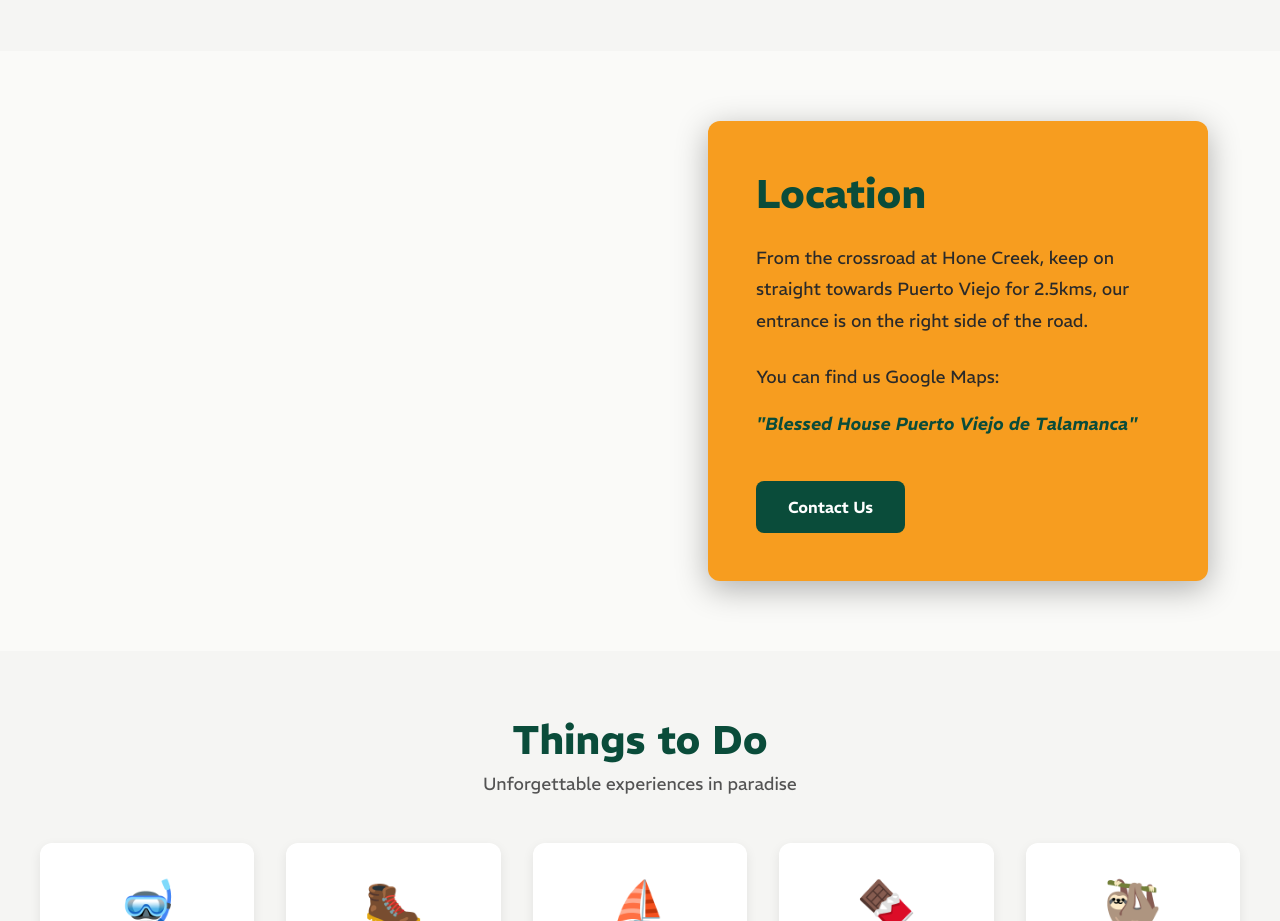
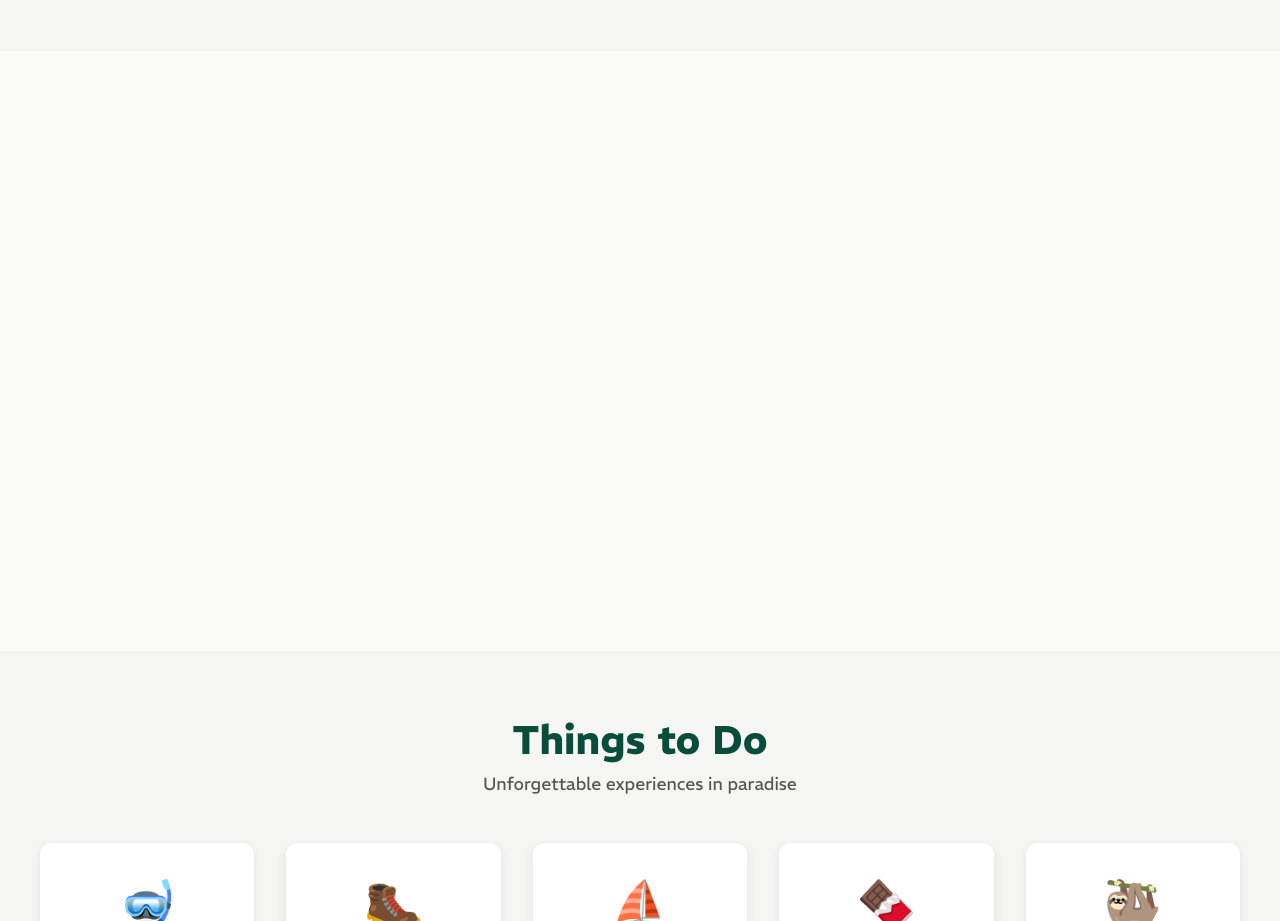
Before and after one commit to keno10cr/bh25, a Next.js app: page / in a window 1280 px wide. Shown: the part 3200-4121 px from the top of the page. Built offline with nearby package versions, Linux system fonts and the light colour scheme.

Commit message:
locations gsap from right

```diff
--- a/src/components/location-section.js
+++ b/src/components/location-section.js
@@ -8,10 +8,12 @@ export default function LocationSection() {
   const imageRef = useRef(null);
   const sectionRef = useRef(null);
   const textRef = useRef(null);
+  const textContentRef = useRef(null);
   const intervalRef = useRef(null);
   const observerRef = useRef(null);
   const hasAnimatedRef = useRef(false);
   const [imageOffset, setImageOffset] = useState(0);
+  const [contentOffset, setContentOffset] = useState(0);
   const [visibleChars, setVisibleChars] = useState(0);
 
   const fullText = '"Blessed House Puerto Viejo de Talamanca"';
@@ -27,8 +29,20 @@ export default function LocationSection() {
         // Only apply parallax when section is in viewport
         if (rect.top < window.innerHeight && rect.bottom > 0) {
           const scrolled = scrollPosition - sectionTop;
-          const rate = scrolled * 0.3; // Move image down as we scroll down
+
+          // Image moves down as we scroll down
+          const rate = scrolled * 0.3;
           setImageOffset(rate);
+
+          // Content appears from the right and moves left as we scroll down
+          // Start with positive offset (off to the right), then move left
+          const initialOffset = 200; // Start 200px to the right
+          const contentRate = initialOffset - (scrolled * 0.5);
+          setContentOffset(contentRate);
+        } else {
+          // Reset when out of viewport
+          setImageOffset(0);
+          setContentOffset(0);
         }
       }
     };
@@ -125,7 +139,11 @@ export default function LocationSection() {
         </div>
       </div>
       <div className={styles.content}>
-        <div className={styles.textContent}>
+        <div
+          className={styles.textContent}
+          ref={textContentRef}
+          style={{ transform: `translateX(${contentOffset}px)` }}
+        >
           <h2>Location</h2>
           <p>
             From the crossroad at Hone Creek, keep on straight towards Puerto Viejo for 2.5kms, our entrance is on the right side of the road.
```
